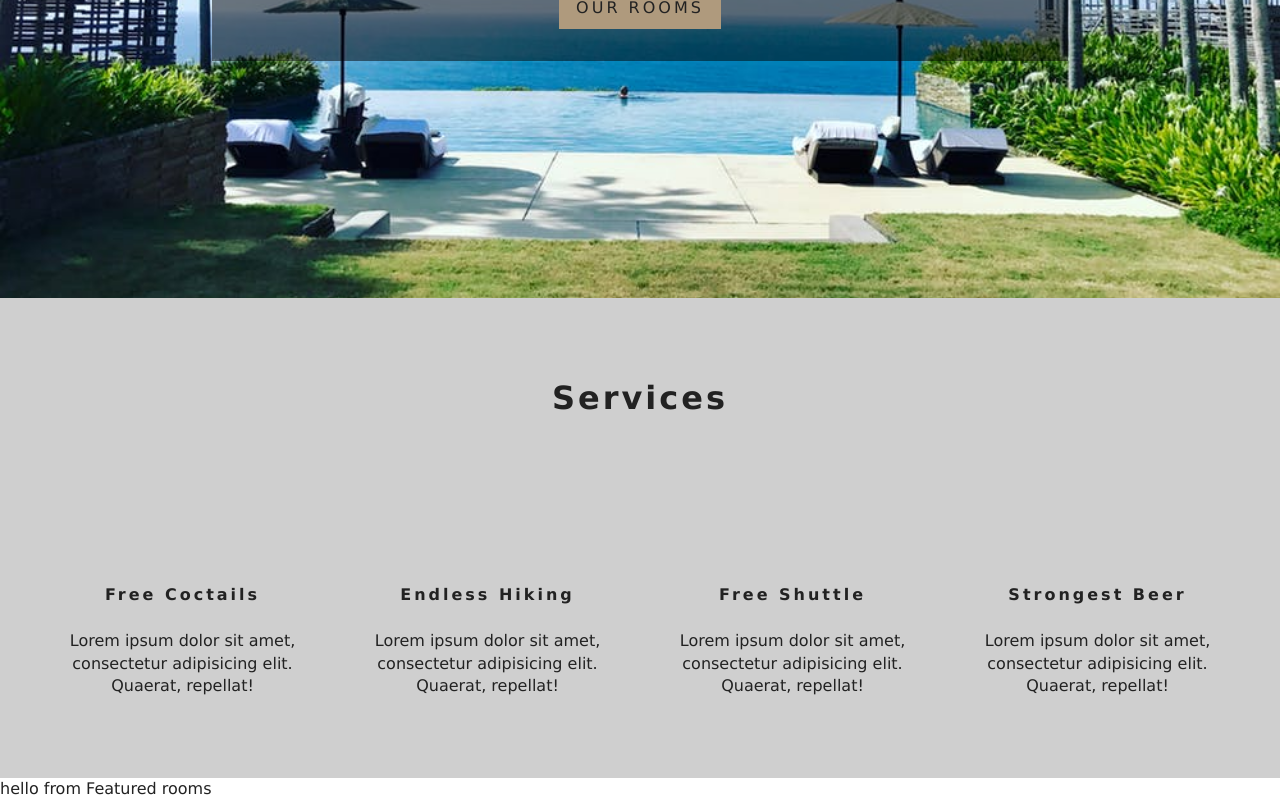
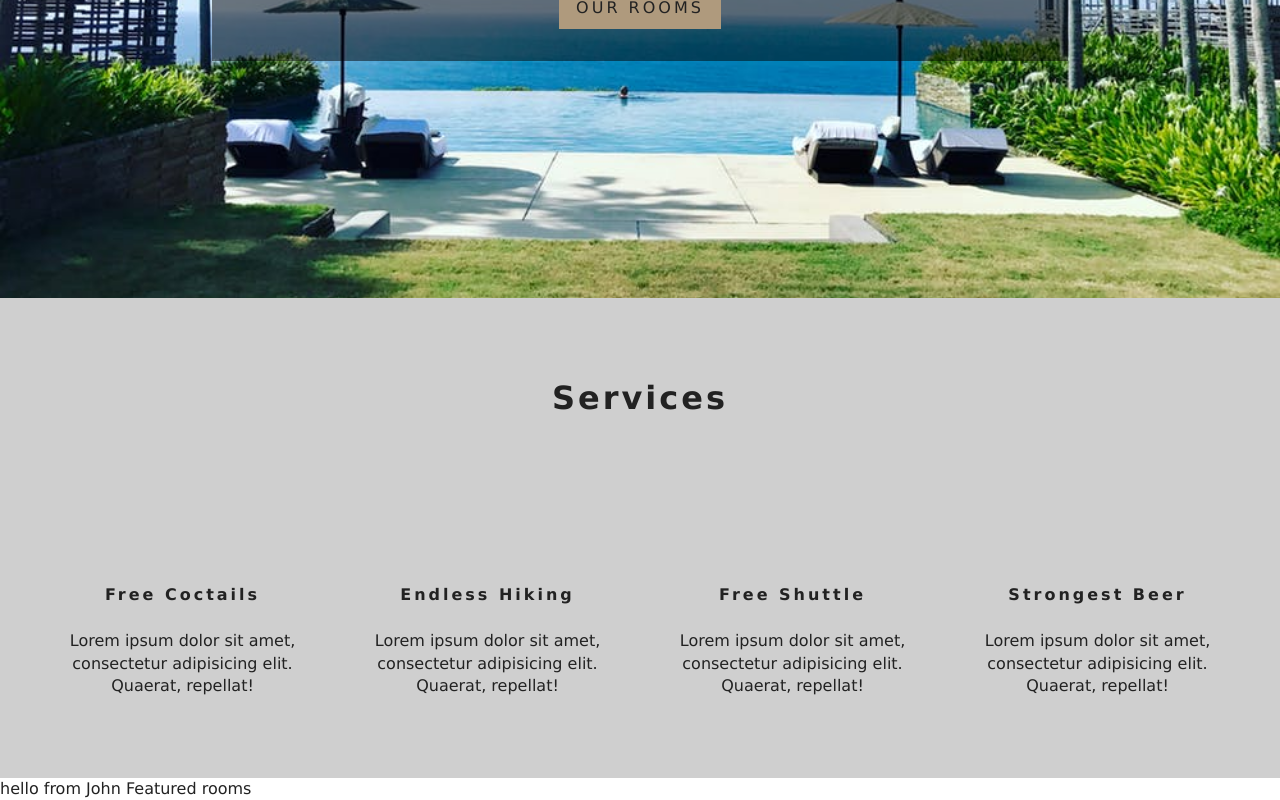
Before and after one commit to sensaur/telezhnayaHouse, a React (Create React App) app: page / in a window 1280 px wide. Shown: the part 502-1302 px from the top of the page. Built offline with nearby package versions, Linux system fonts and the light colour scheme; some icons are missing.

Commit message:
context e

```diff
--- a/src/components/FeaturedRooms.js
+++ b/src/components/FeaturedRooms.js
@@ -1,11 +1,14 @@
 import React, {Component} from 'react';
-//https://youtu.be/LXJOvkVYQqA?t=6196
+import {RoomContext} from "../context";
 
 class FeaturedRooms extends Component {
+    static contextType = RoomContext
+
     render() {
+        const {name, greeting} = this.context;
         return (
             <div>
-                hello from Featured rooms
+                {greeting} from {name} Featured rooms
             </div>
         );
     }
--- a/src/context.js
+++ b/src/context.js
@@ -4,15 +4,20 @@
 const RoomContext = React.createContext()
 
 class RoomProvider extends Component {
-    state = {}
+    state = {
+        greeting: "hello",
+        name: "John",
+    }
+
     render() {
         return (
-            <RoomContext.Provider value="hello">
+            <RoomContext.Provider value={{...this.state}}>
                 {this.props.children}
             </RoomContext.Provider>
         );
     }
 }
+
 const RoomConsumer = RoomContext.Consumer
 
 // export default RoomProvider;
--- a/src/pages/Home.js
+++ b/src/pages/Home.js
@@ -17,7 +17,7 @@
                 </Banner>
             </Hero>
             <Services/>
-            <FeaturedRooms/>
+            <FeaturedRooms  />
         </>
     )
 }
```
